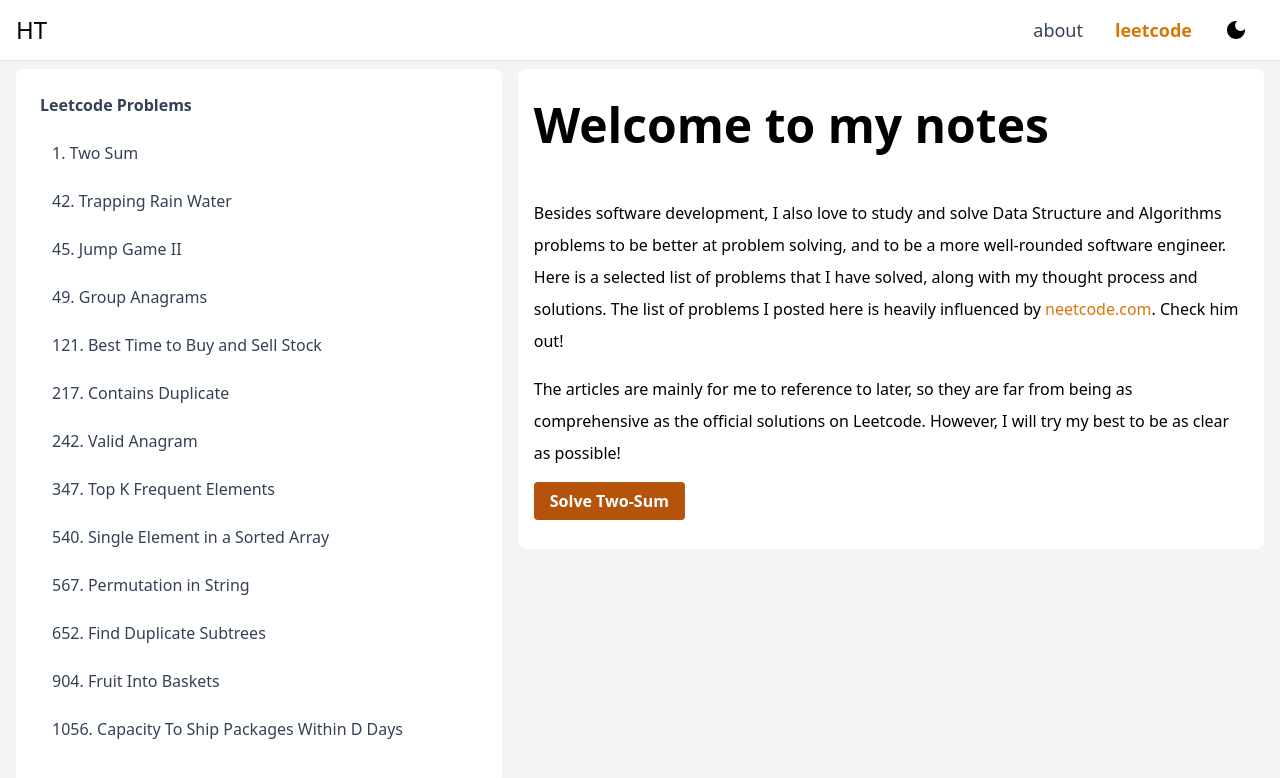
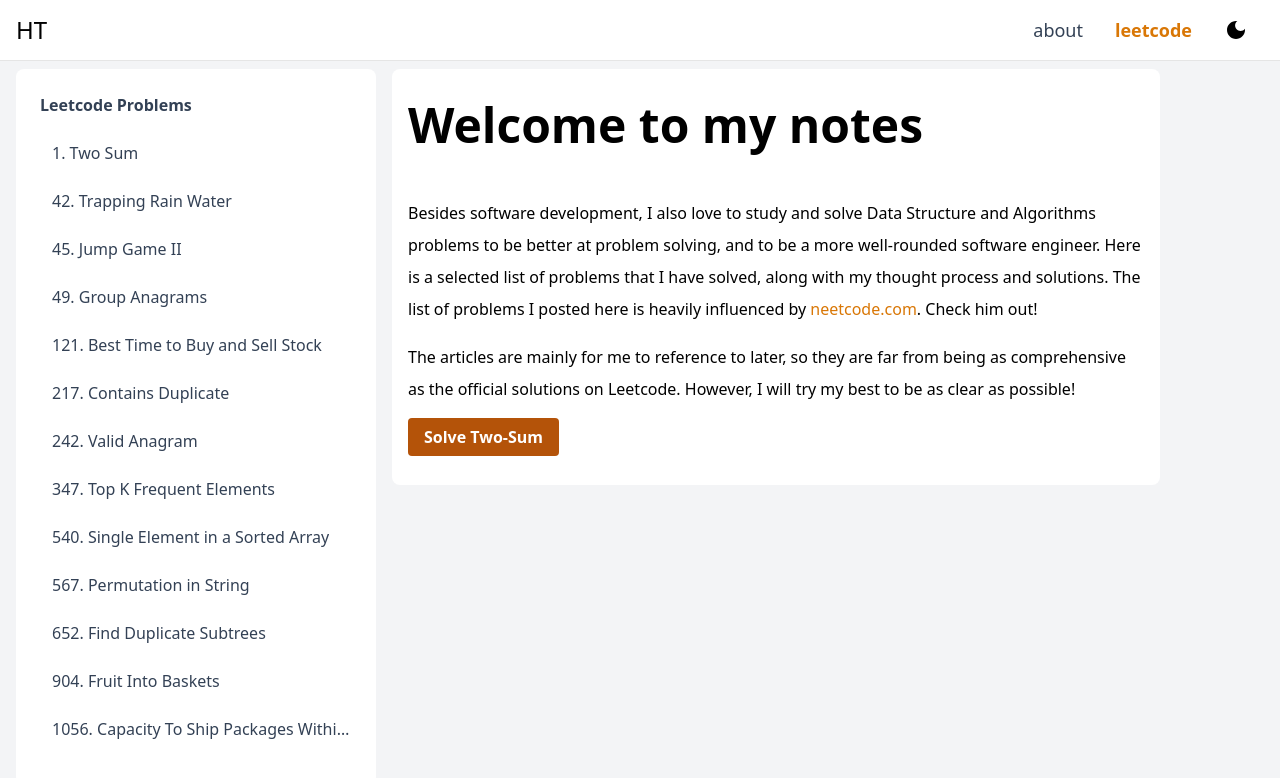
Before and after one commit to max172-hqt/max172-hqt.github.io, a Next.js app: page /leetcodes in a window 1280 px wide. Shown: the top 778 px of the page. Built offline with nearby package versions, Linux system fonts and the light colour scheme.

Commit message:
Update color

```diff
--- a/components/LeetcodeSidebar.tsx
+++ b/components/LeetcodeSidebar.tsx
@@ -33,7 +33,7 @@ export default function LeetcodeSidebar() {
           "flex flex-col justify-between overflow-y-scroll rounded-lg": true, // layout
           "bg-white dark:bg-[#121212] z-50": true, // colors
           "lg:sticky lg:top-[72px] top-0 left-0 fixed": true, // positioning
-          "lg:h-[calc(100vh_-_84px)] h-full w-full lg:w-[500px]": true, // for height and width
+          "lg:h-[calc(100vh_-_84px)] h-full w-full lg:w-[360px] flex-shrink-0": true, // for height and width
           "transition-transform .3s ease-in-out lg:translate-x-0": true, //animations
           "-translate-x-full ": !sidenavOpen, //hide sidebar to the left when closed
         })}
--- a/pages/leetcodes.tsx
+++ b/pages/leetcodes.tsx
@@ -30,7 +30,7 @@ export default function Leetcodes({ posts }: { posts: Post[] }) {
         <meta content="width=device-width, initial-scale=1" name="viewport" />
       </Head>
 
-      <section className="flex flex-col rounded-lg max-w-3xl bg-white p-4 sm:py-8 sm:px-4 dark:bg-[#1f1f1f]">
+      <section className="flex flex-col rounded-lg max-w-3xl bg-white p-4 sm:py-8 sm:px-4 dark:bg-[#121212]">
         <h1 className="text-3xl md:text-4xl lg:text-5xl mb-12 text-center md:text-left first-letter dark:text-slate-200 font-semibold">
           Welcome to my notes
         </h1>
--- a/pages/leetcodes/[id].tsx
+++ b/pages/leetcodes/[id].tsx
@@ -160,7 +160,7 @@ export default function Post({
               Notes & Solution
             </div>
           </AccordionSummary>
-          <AccordionDetails className="border-l dark:border-l-slate-700 border-b-slate-200 ml-4">
+          <AccordionDetails className="border-l dark:border-l-[#1f1f1f] border-b-slate-200 ml-4">
             <article
               className="prose dark:prose-invert prose-slate text-black dark:text-slate-300"
               dangerouslySetInnerHTML={{ __html: postData.contentHtml }}
```
